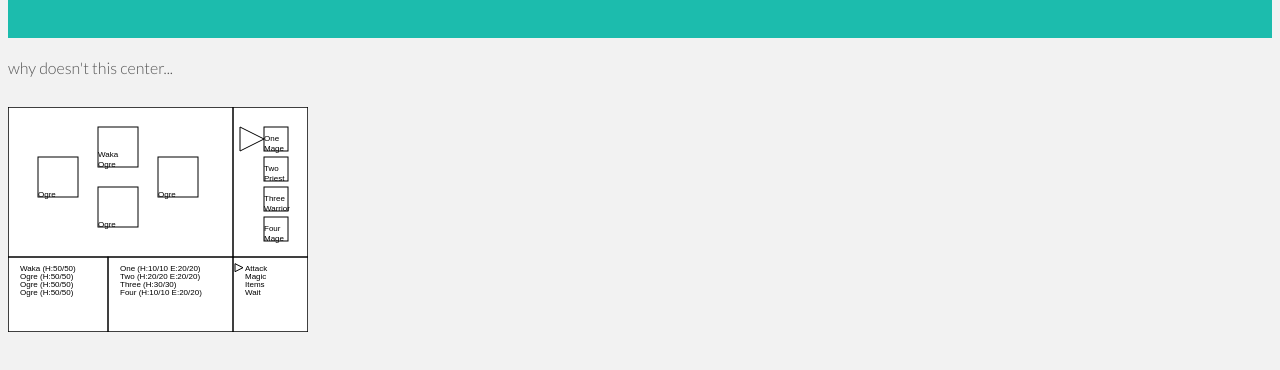
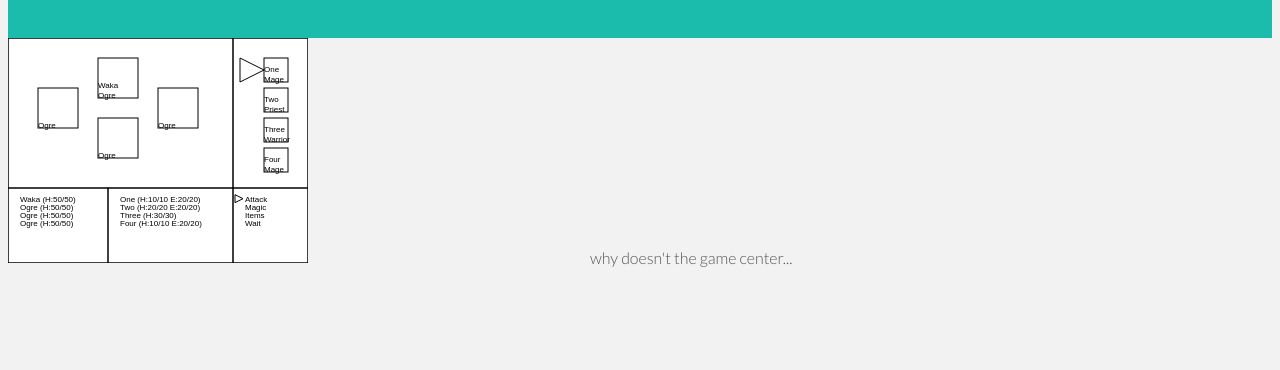
Before and after one commit to ipmichael/glowing-nemesis, a plain HTML site: page index.html in a window 1280 px wide. Shown: the part 122-492 px from the top of the page. Drawn offline with Linux system fonts and the light colour scheme.

Commit message:
gonna try... to make new

```diff
--- a/index.html
+++ b/index.html
@@ -16,8 +16,9 @@
 </head>
 
 <body>
-		<p>why doesn't this center...</p>
+
 	<div class = "centered">
+		<p>why doesn't the game center...</p>
 		<script type= "text/javascript" src = "rpg.js"></script>
 	</div>
 
--- /dev/null
+++ b/new_rpg.js
@@ -0,0 +1,3 @@
+function main(){
+
+}
```
Also changed, not shown: 1 other file.
